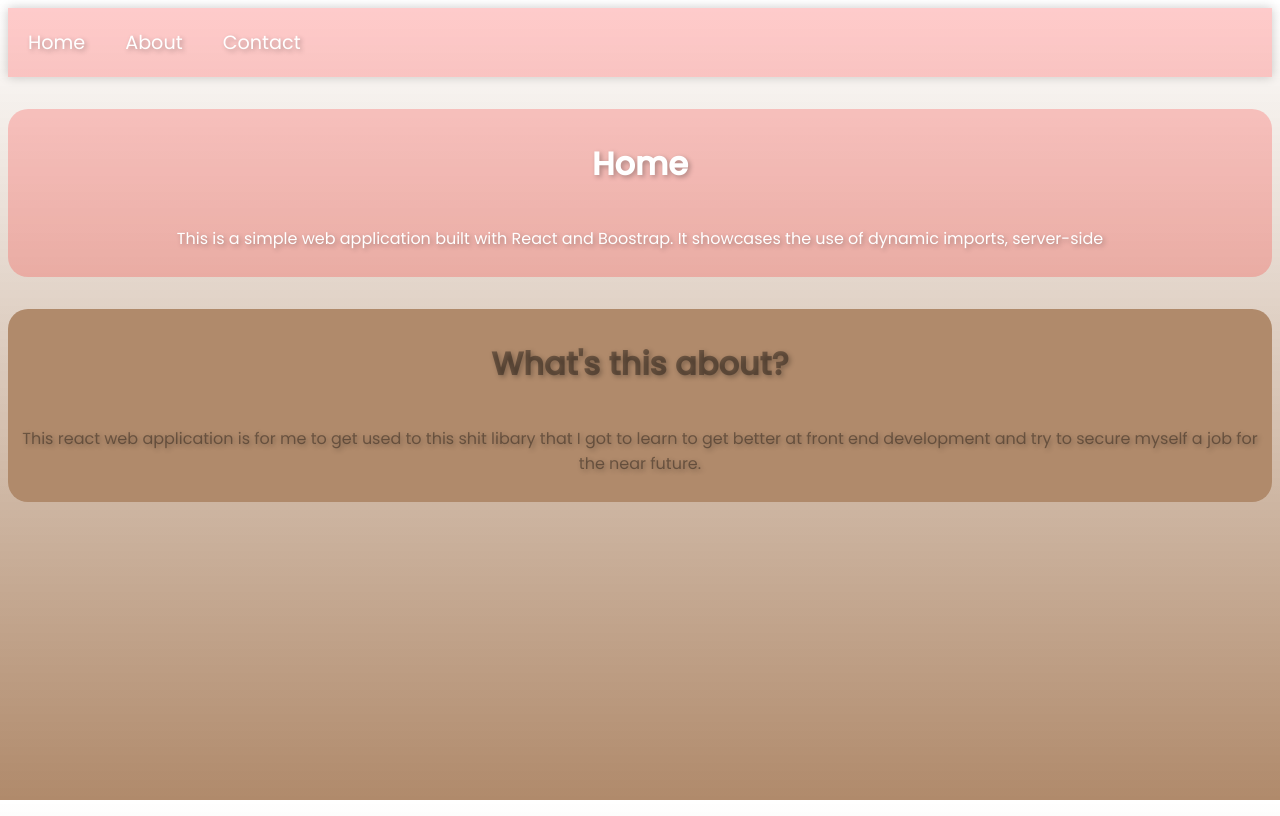
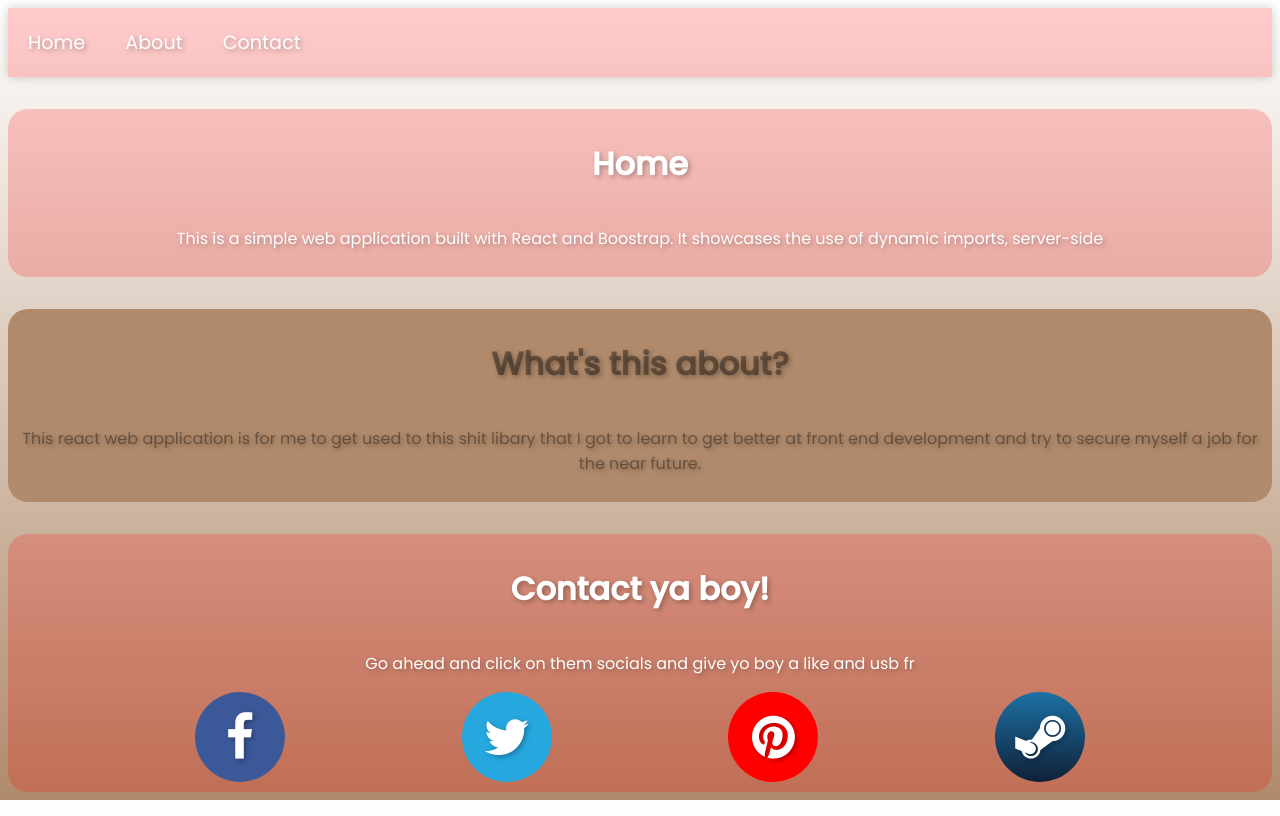
Before and after one commit to retobe/reactApplicaiton, a React (Vite) app: page / in a window 1280 px wide. Built offline with nearby package versions, Linux system fonts and the light colour scheme; a web font is replaced by a local one.

Commit message:
Finished App

```diff
--- a/index.html
+++ b/index.html
@@ -2,6 +2,10 @@
 <html lang="en">
   <head>
     <meta charset="UTF-8" />
+    <link
+      rel="stylesheet"
+      href="https://cdnjs.cloudflare.com/ajax/libs/font-awesome/4.7.0/css/font-awesome.min.css"
+    />
     <link
       rel="icon"
       type="image/svg+xml"
--- a/src/App.tsx
+++ b/src/App.tsx
@@ -1,12 +1,15 @@
 import Navbar from "./components/Navbar";
 import Home from "./components/Home";
 import About from "./components/About";
+import Contact from "./components/Contact";
+
 function App() {
   return (
     <div>
       <Navbar></Navbar>
       <Home></Home>
       <About></About>
+      <Contact></Contact>
     </div>
   );
 }
--- a/src/assets/App.css
+++ b/src/assets/App.css
@@ -35,7 +35,8 @@ a:hover {
 }
 
 .home,
-.about {
+.about,
+.contact {
   margin-top: 2rem;
   border-radius: 20px;
   padding: 10px;
@@ -52,3 +53,35 @@ a:hover {
   color: #0000005e;
   background-color: var(--secondary-red);
 }
+
+.contact-items {
+  display: flex;
+  justify-content: space-evenly;
+}
+
+.contact-items a {
+  text-shadow: var(--text-shadow);
+  font-size: 50px;
+  width: 50px;
+  height: 50px;
+  border-radius: 50%;
+}
+
+#facebook {
+  color: white;
+  background-color: #3b5998;
+}
+
+#twitter {
+  color: white;
+  background: #26a7de;
+}
+
+#pinterest {
+  color: white;
+  background: red;
+}
+
+#steam {
+  background: linear-gradient(#1c71a4, #102038);
+}
--- /dev/null
+++ b/src/components/Contact.tsx
@@ -0,0 +1,36 @@
+import React from "react";
+
+const Contact = () => {
+  return (
+    <div className="contact">
+      <h1 className="title">Contact ya boy!</h1>
+      <p className="description">
+        Go ahead and click on them socials and give yo boy a like and usb fr
+      </p>
+      <div className="contact-items">
+        <a
+          href="https://www.youtube.com/watch?v=Zw0ixrzpMRw&ab_channel=MoreSidemen"
+          id="facebook"
+          className="fa fa-facebook"
+        ></a>
+        <a
+          href="https://www.youtube.com/watch?v=Zw0ixrzpMRw&ab_channel=MoreSidemen"
+          id="twitter"
+          className="fa fa-twitter"
+        ></a>
+        <a
+          href="https://www.youtube.com/watch?v=Zw0ixrzpMRw&ab_channel=MoreSidemen"
+          id="pinterest"
+          className="fa fa-pinterest"
+        ></a>
+        <a
+          href="https://www.youtube.com/watch?v=Zw0ixrzpMRw&ab_channel=MoreSidemen"
+          id="steam"
+          className="fa fa-steam"
+        ></a>
+      </div>
+    </div>
+  );
+};
+
+export default Contact;
```
